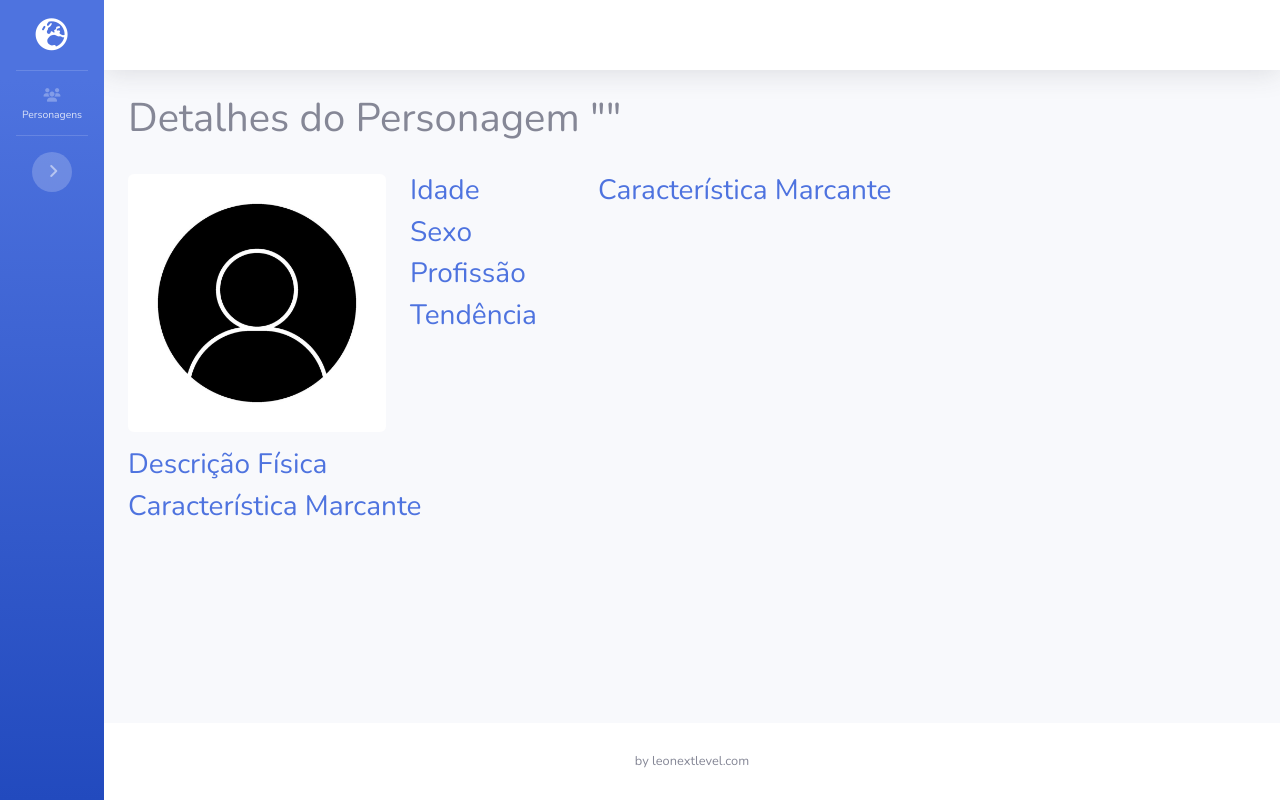
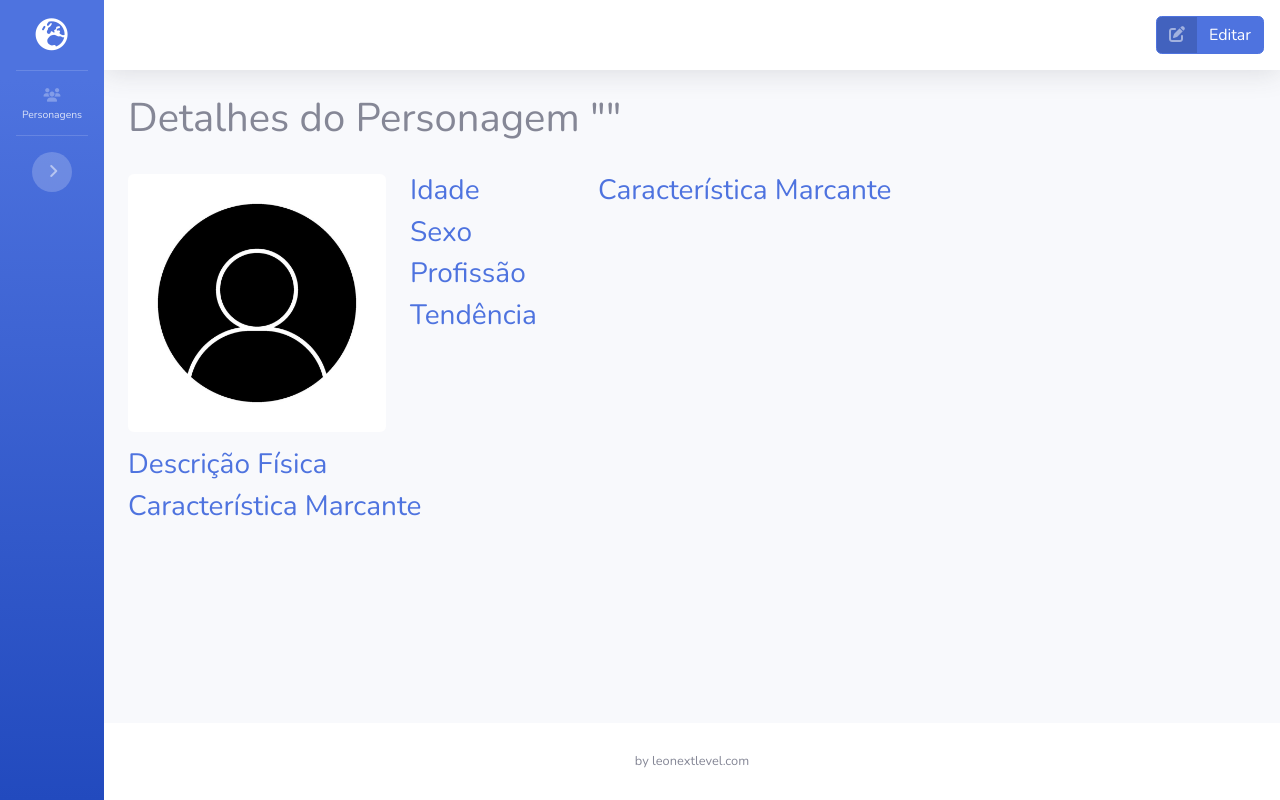
Before and after one commit to leonextlevel/universo-nextlevel, a Django app: template universo_nextlevel/personagem/templates/personagem/personagem_detail.html in a window 1280 px wide. Run offline with Django 3.2, Linux system fonts and the light colour scheme; the template is opened without the code that fills it, so the values that code supplies are empty; some libraries are stand-ins or nearby versions.

Commit message:
Adicionado botão para edição nos detalhes do personagem

```diff
--- a/universo_nextlevel/personagem/templates/personagem/personagem_detail.html
+++ b/universo_nextlevel/personagem/templates/personagem/personagem_detail.html
@@ -4,6 +4,15 @@
 {% block title %}
 <h1>Detalhes do Personagem "{{ personagem.nome }}"</h1>
 {% endblock title %}
+
+{% block actions %}
+<a href="{% url 'personagem_form' pk=personagem.pk %}" class="btn btn-primary btn-icon-split">
+    <span class="icon text-white-50">
+        <i class="fas fa-edit"></i>
+    </span>
+    <span class="text">Editar</span>
+</a>
+{% endblock actions %}
 
 {% block content %}
 <div class="row col-12 mt-4">
```
